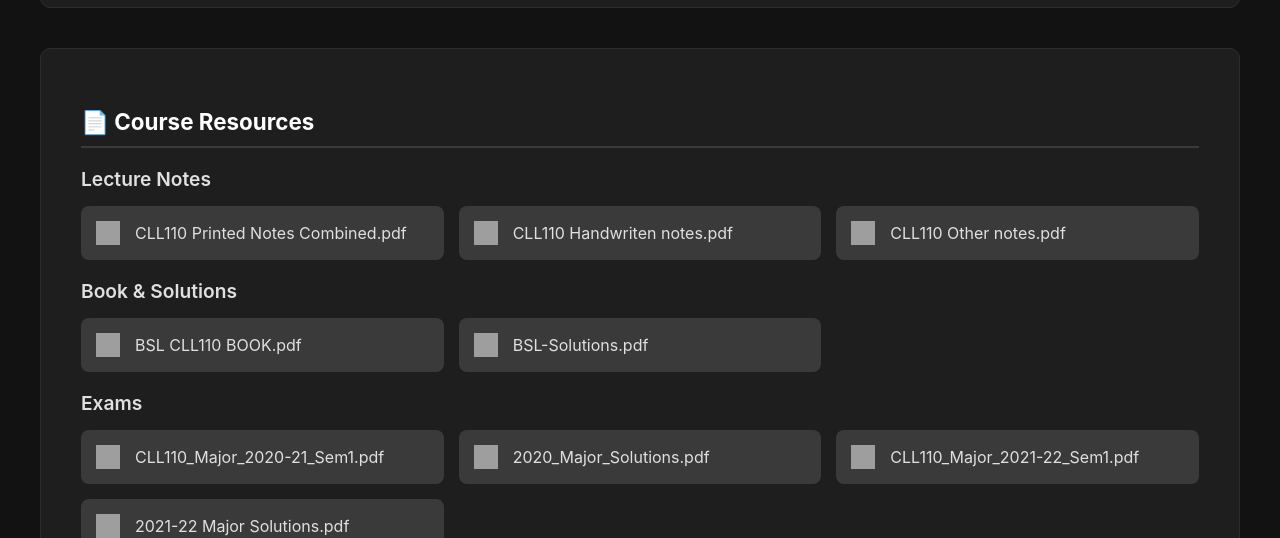
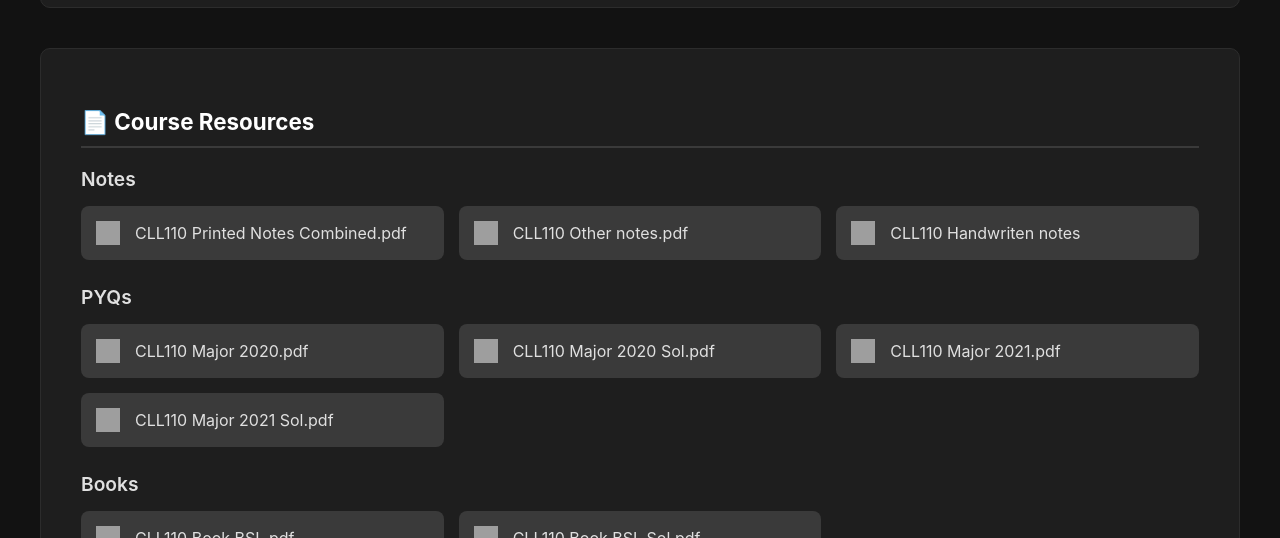
Before and after one commit to Malonic/s3, a plain HTML site: page CLL110.html in a window 1280 px wide. Shown: the part 262-800 px from the top of the page. Drawn offline with Linux system fonts and the light colour scheme; grey boxes are pictures that could not be loaded.

Commit message:
Update CLL110.html

```diff
--- a/CLL110.html
+++ b/CLL110.html
@@ -20,6 +20,7 @@
         .back-btn:hover { background-color: var(--hover-fill-color); transform: translateY(-2px); }
         .content-card { background: var(--folder-bg); padding: 30px; border-radius: 8px; margin-bottom: 20px; }
         .content-title { font-size: 1.4rem; margin-bottom: 15px; border-bottom: 2px solid #3a3a3a; padding-bottom: 10px; color: var(--accent-color);}
+        .document-category { margin-bottom: 25px; }
         .document-category-title { font-size: 1.2rem; font-weight: 600; color: var(--text-primary); margin-bottom: 15px; }
         .documents-grid { display: grid; grid-template-columns: repeat(auto-fill, minmax(280px, 1fr)); gap: 15px; }
         .document-card { background-color: #3a3a3a; border-radius: 8px; padding: 15px; display: flex; align-items: center; gap: 15px; text-decoration: none; color: var(--text-primary); transition: all 0.2s; }
@@ -40,30 +41,28 @@
 
         <div class="dark-card">
             <h2 class="content-title">📄 Course Resources</h2>
-            <div id="document-categories">
             <div class="document-category">
-                    <h3 class="document-category-title">Lecture Notes</h3>
+                <h3 class="document-category-title">Notes</h3>
                 <div class="documents-grid">
                     <a href="documents/CLL110 Printed Notes Combined.pdf" target="_blank" class="document-card"><img src="https://icongr.am/clarity/file.svg?size=24&color=888888" class="document-icon"><span>CLL110 Printed Notes Combined.pdf</span></a>
-                        <a href="documents/CLL110 Handwriten notes.pdf" target="_blank" class="document-card"><img src="https://icongr.am/clarity/file.svg?size=24&color=888888" class="document-icon"><span>CLL110 Handwriten notes.pdf</span></a>
                     <a href="documents/CLL110 Other notes.pdf" target="_blank" class="document-card"><img src="https://icongr.am/clarity/file.svg?size=24&color=888888" class="document-icon"><span>CLL110 Other notes.pdf</span></a>
+                    <a href="https://csciitd-my.sharepoint.com/:b:/g/personal/ch1240687_iitd_ac_in/ETPcLJnhPUdBucSKp6Ie0O0BHJGV5anVlK5kJk5qfURrgw?e=gAGlA7" target="_blank" class="document-card"><img src="https://icongr.am/clarity/file.svg?size=24&color=888888" class="document-icon"><span>CLL110 Handwriten notes</span></a>
                 </div>
             </div>
             <div class="document-category">
-                    <h3 class="document-category-title">Book & Solutions</h3>
+                <h3 class="document-category-title">PYQs</h3>
                 <div class="documents-grid">
-                        <a href="documents/BSL CLL110 BOOK.pdf" target="_blank" class="document-card"><img src="https://icongr.am/clarity/book.svg?size=24&color=888888" class="document-icon"><span>BSL CLL110 BOOK.pdf</span></a>
-                        <a href="documents/BSL-Solutions.pdf" target="_blank" class="document-card"><img src="https://icongr.am/clarity/file-check.svg?size=24&color=888888" class="document-icon"><span>BSL-Solutions.pdf</span></a>
+                    <a href="documents/CLL110 Major 2020.pdf" target="_blank" class="document-card"><img src="https://icongr.am/clarity/file-group.svg?size=24&color=888888" class="document-icon"><span>CLL110 Major 2020.pdf</span></a>
+                    <a href="documents/CLL110 Major 2020 Sol.pdf" target="_blank" class="document-card"><img src="https://icongr.am/clarity/key.svg?size=24&color=888888" class="document-icon"><span>CLL110 Major 2020 Sol.pdf</span></a>
+                    <a href="documents/CLL110 Major 2021.pdf" target="_blank" class="document-card"><img src="https://icongr.am/clarity/file-group.svg?size=24&color=888888" class="document-icon"><span>CLL110 Major 2021.pdf</span></a>
+                    <a href="documents/CLL110 Major 2021 Sol.pdf" target="_blank" class="document-card"><img src="https://icongr.am/clarity/key.svg?size=24&color=888888" class="document-icon"><span>CLL110 Major 2021 Sol.pdf</span></a>
                 </div>
             </div>
             <div class="document-category">
-                    <h3 class="document-category-title">Exams</h3>
+                <h3 class="document-category-title">Books</h3>
                 <div class="documents-grid">
-                        <a href="documents/CLL110_Major_2020-21_Sem1.pdf" target="_blank" class="document-card"><img src="https://icongr.am/clarity/file-group.svg?size=24&color=888888" class="document-icon"><span>CLL110_Major_2020-21_Sem1.pdf</span></a>
-                        <a href="documents/2020_Major_Solutions.pdf" target="_blank" class="document-card"><img src="https://icongr.am/clarity/file-group.svg?size=24&color=888888" class="document-icon"><span>2020_Major_Solutions.pdf</span></a>
-                        <a href="documents/CLL110_Major_2021-22_Sem1.pdf" target="_blank" class="document-card"><img src="https://icongr.am/clarity/file-group.svg?size=24&color=888888" class="document-icon"><span>CLL110_Major_2021-22_Sem1.pdf</span></a>
-                        <a href="documents/2021-22 Major Solutions.pdf" target="_blank" class="document-card"><img src="https://icongr.am/clarity/file-group.svg?size=24&color=888888" class="document-icon"><span>2021-22 Major Solutions.pdf</span></a>
-                    </div>
+                    <a href="documents/CLL110 Book BSL.pdf" target="_blank" class="document-card"><img src="https://icongr.am/clarity/book.svg?size=24&color=888888" class="document-icon"><span>CLL110 Book BSL.pdf</span></a>
+                    <a href="documents/CLL110 Book BSL Sol.pdf" target="_blank" class="document-card"><img src="https://icongr.am/clarity/key.svg?size=24&color=888888" class="document-icon"><span>CLL110 Book BSL Sol.pdf</span></a>
                 </div>
             </div>
         </div>
```
Lines whose indentation alone changed are shown as unchanged.
